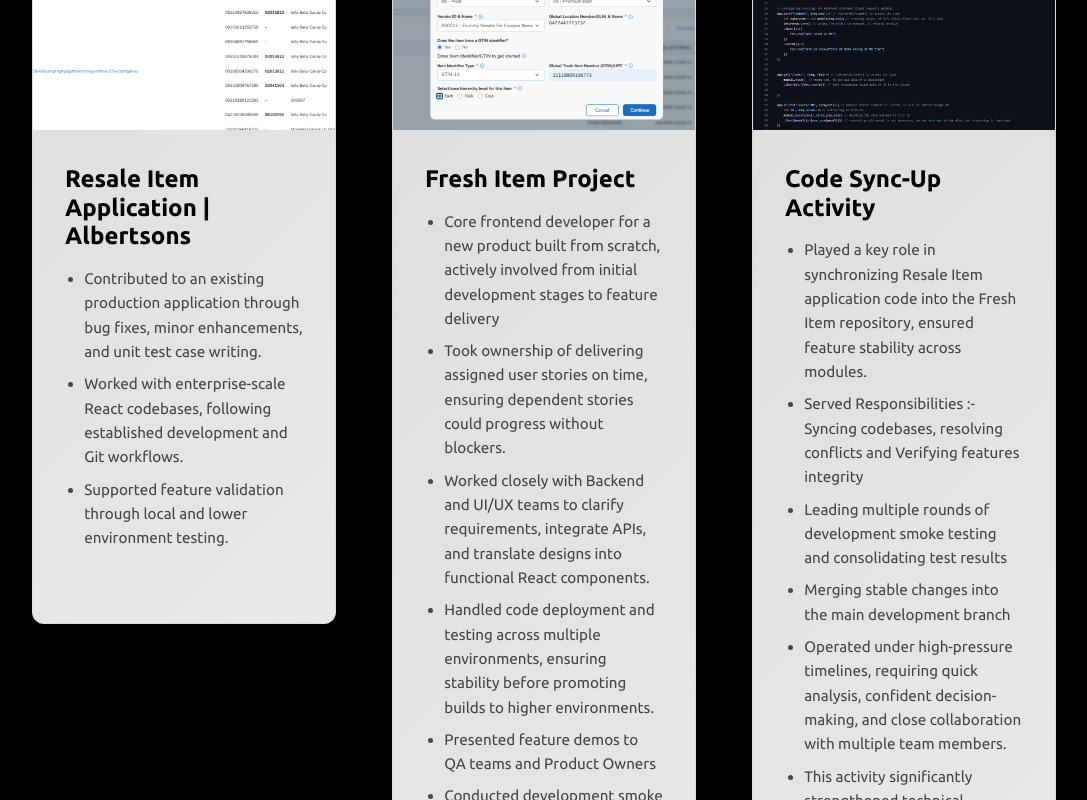
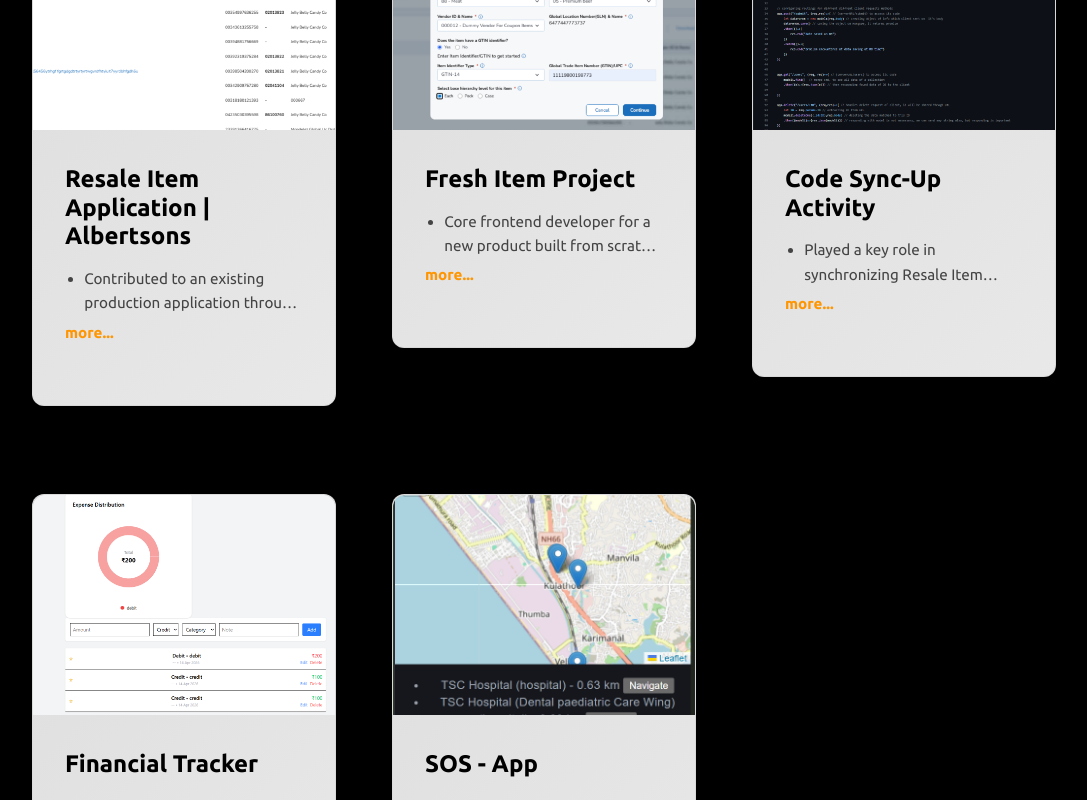
Before and after one commit to oplopr01/portfolio-React, a React (Create React App) app: page / in a window 1280 px wide. Shown: the part 4180-4980 px from the top of the page, without its empty margins (96-1183 px from the left). Built offline with nearby package versions, Linux system fonts and the light colour scheme.

Commit message:
compact project cards

```diff
--- a/src/components/ProjectCard/ProjectCard.css
+++ b/src/components/ProjectCard/ProjectCard.css
@@ -106,6 +106,29 @@ span.certificate-tag:hover {
   box-shadow: 0 5px 15px rgba(255, 149, 0, 0.4);
 }
 
+.project-card .projectDetails .projectSubtitle.truncated {
+  display: -webkit-box;
+  -webkit-line-clamp: 2;
+  -webkit-box-orient: vertical;
+  overflow: hidden;
+  text-overflow: ellipsis;
+  margin-bottom: 0.5rem;
+}
+
+.project-card .readMoreLink {
+  color: #ff9500;
+  font-weight: 600;
+  cursor: pointer;
+  transition: all 0.3s ease;
+  display: inline-block;
+  font-size: 0.95rem;
+}
+
+.project-card .readMoreLink:hover {
+  color: #ff8c00;
+  text-decoration: underline;
+}
+
 @media (max-width: 1024px) {
   .project-card {
     max-width: 320px;
--- a/src/components/ProjectCard/ProjectCard.jsx
+++ b/src/components/ProjectCard/ProjectCard.jsx
@@ -1,12 +1,28 @@
-import React from "react"
+import React, { useState } from "react"
 import './ProjectCard.css'
 import { Fade } from 'react-awesome-reveal'
 
 export default function ProjectCard({ cardInfo }) {
+	const [isExpanded, setIsExpanded] = useState(false);
+
 	function openUrlInNewTab(url) {
 		var win = window.open(url, "_blank");
 		win.focus();
 	}
+
+	const renderDescription = () => {
+		if (Array.isArray(cardInfo.description)) {
+			return (
+				<ul>
+					{cardInfo.description.map((item, i) => (
+						<li key={i}>{item}</li>
+					))}
+				</ul>
+			);
+		} else {
+			return cardInfo.description;
+		}
+	};
 
 	return (
 		<>
@@ -17,17 +33,19 @@ export default function ProjectCard({ cardInfo }) {
 					</div>
 					<div className="projectDetails">
 						<h5 className="projectTitle">{cardInfo.title}</h5>
-						<p className="projectSubtitle">
-							{Array.isArray(cardInfo.description) ? (
-								<ul>
-									{cardInfo.description.map((item, i) => (
-										<li key={i}>{item}</li>
-									))}
-								</ul>
-							) : (
-								cardInfo.description
-							)}
+						<p className={`projectSubtitle ${!isExpanded ? 'truncated' : ''}`}>
+							{renderDescription()}
 						</p>
+						{!isExpanded && (
+							<span className="readMoreLink" onClick={() => setIsExpanded(true)}>
+								more...
+							</span>
+						)}
+						{isExpanded && (
+							<span className="readMoreLink" onClick={() => setIsExpanded(false)}>
+								...less
+							</span>
+						)}
 					</div>
 					<div className="projectFooter">
 						{
```
